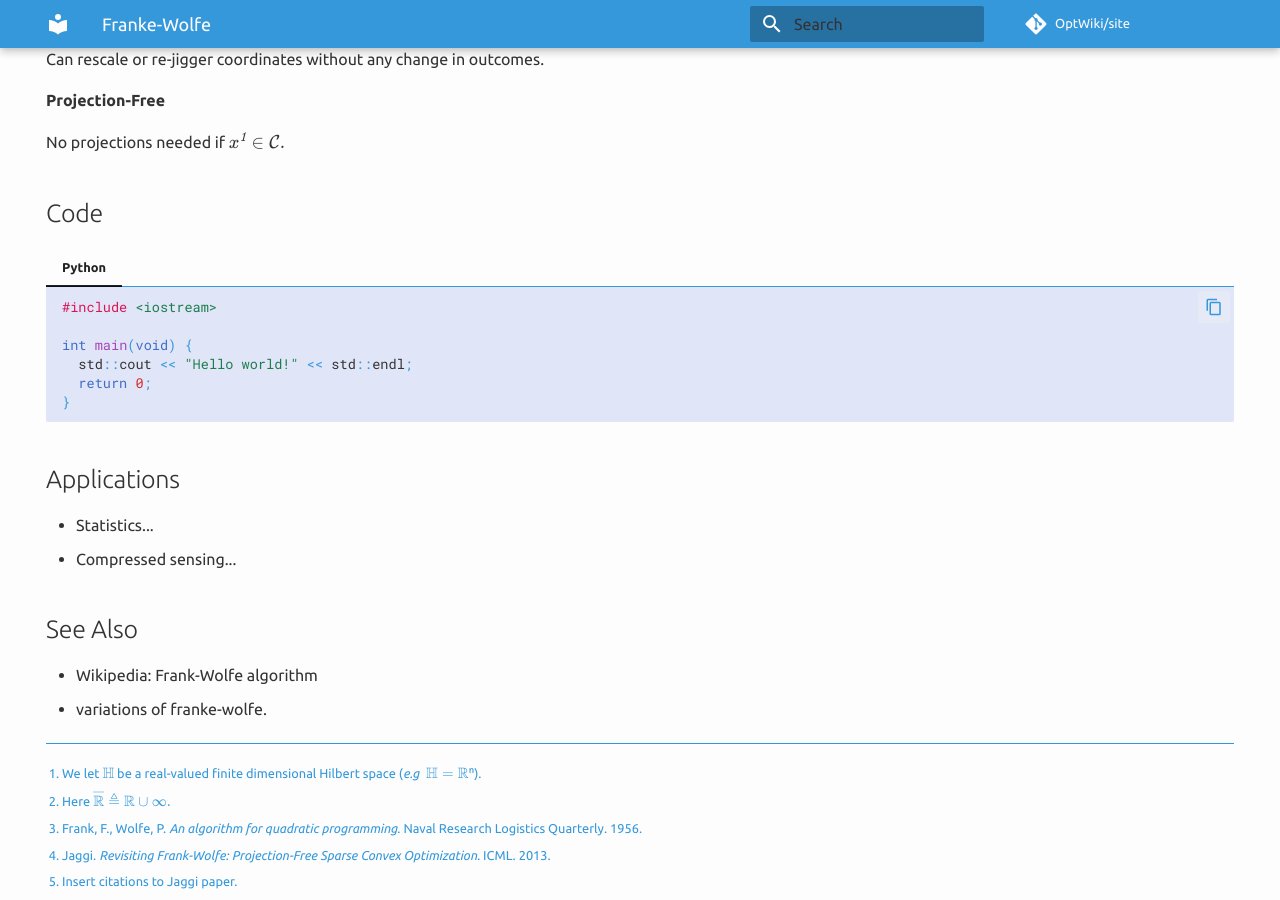
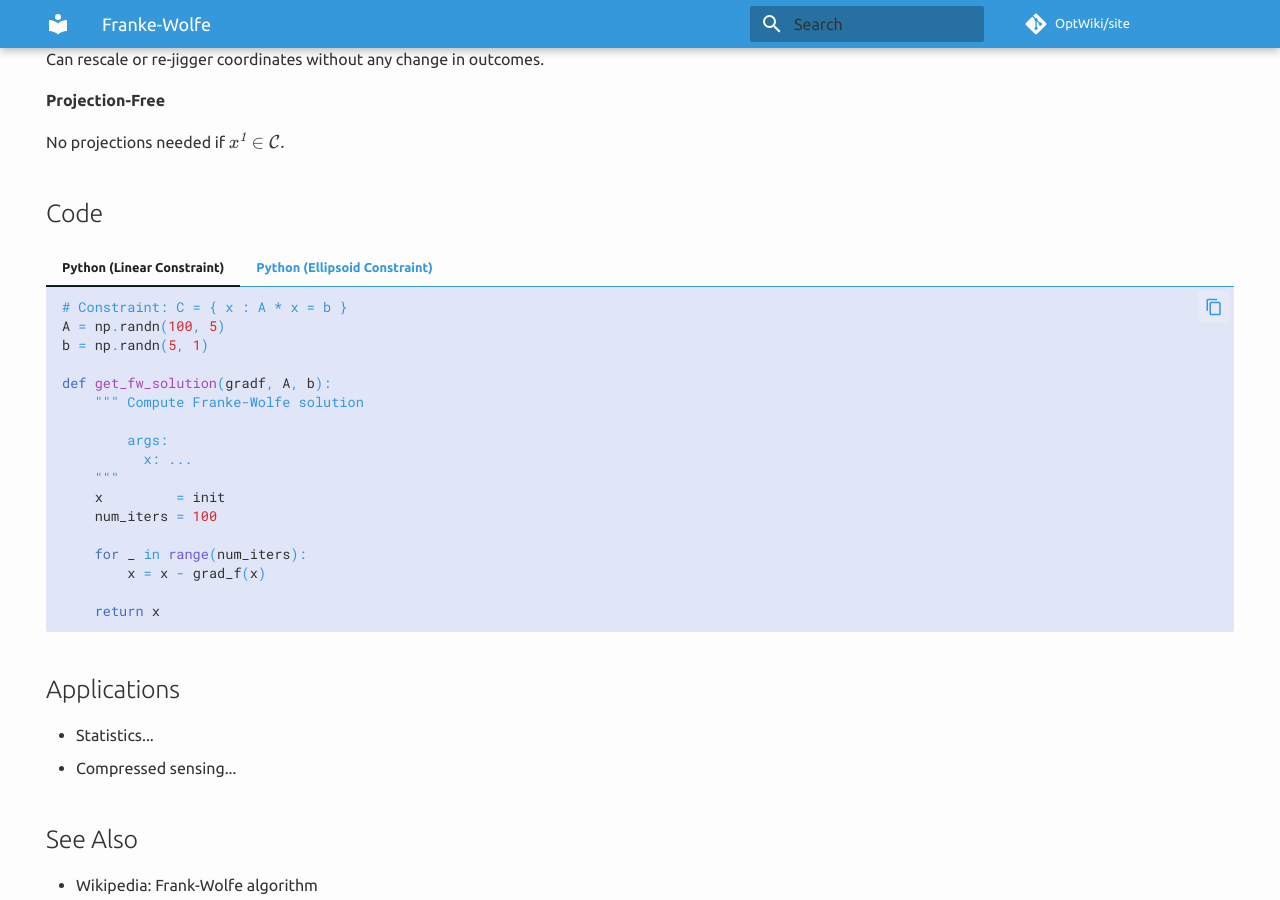
Before and after one commit to AppliedMathWiki/site, an MkDocs documentation site: the page built from docs/algorithm/franke-wolfe.md, in a window 1280 px wide and 900 px high, scrolled down 984 px. Built offline with MkDocs 1.6.1 and Material for MkDocs 9.7.7, drawn with Linux system fonts in a browser that asks for light colours; comment, search, counter and statistics services are not loaded.

Commit message:
Update franke-wolfe.md

````diff
--- a/docs/algorithm/franke-wolfe.md
+++ b/docs/algorithm/franke-wolfe.md
@@ -64,9 +64,30 @@ No projections needed if $\mathcal{x^1 \in \mathcal{C}.}$
 
 ## Code
 
-=== "Python"
+=== "Python (Linear Constraint)"
 
-    ``` c++
+    ``` python
+    # Constraint: C = { x : A * x = b }
+    A = np.randn(100, 5)
+    b = np.randn(5, 1)
+
+    def get_fw_solution(gradf, A, b):
+        """ Compute Franke-Wolfe solution
+
+            args:
+              x: ...
+        """
+        x         = init
+        num_iters = 100
+
+        for _ in range(num_iters):
+            x = x - grad_f(x)
+
+        return x
+    ```
+=== "Python (Ellipsoid Constraint)"
+
+    ``` python
     #include <iostream>
 
     int main(void) {
````
